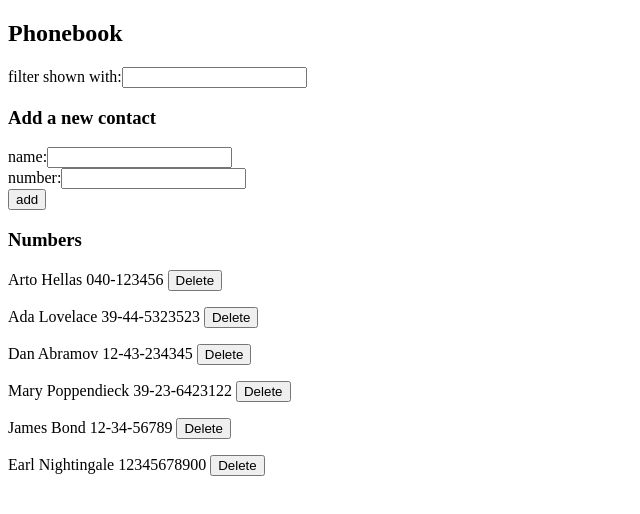
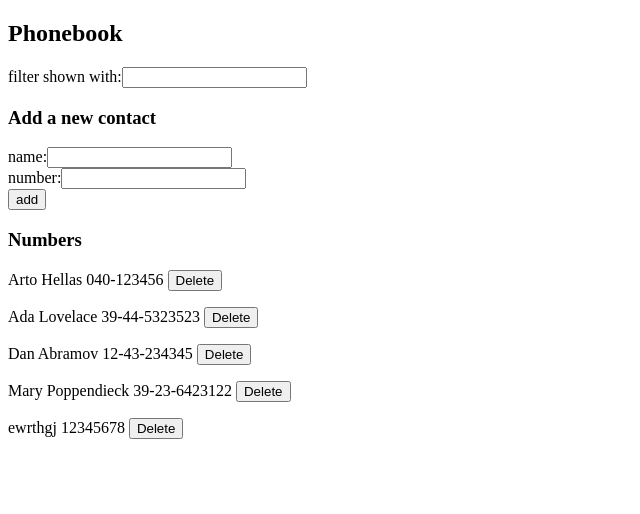
Before and after one commit to KwesitheDev/fullstackopen-mooc.fi, a React (Vite) app in the folder part2/Phonebook/: page / in a window 1280 px wide. Shown: the top 514 px of the page, without its empty margins (0-640 px from the left). Built offline with nearby package versions, Linux system fonts and the light colour scheme; data requests are answered from the project's data file.

Commit message:
Step 9 completed

```diff
--- a/part2/Phonebook/db.json
+++ b/part2/Phonebook/db.json
@@ -21,14 +21,9 @@
       "id": "4"
     },
     {
-      "id": 5,
-      "name": "James Bond",
-      "number": "12-34-56789"
-    },
-    {
-      "id": 6,
-      "name": "Earl Nightingale",
-      "number": "12345678900"
+      "id": "5",
+      "name": "ewrthgj",
+      "number": "12345678"
     }
   ]
 }
--- a/part2/Phonebook/src/App.jsx
+++ b/part2/Phonebook/src/App.jsx
@@ -2,7 +2,7 @@ import { useState,useEffect } from 'react';
 import Filter from './components/Filter';
 import PersonForm from './components/PersonForm';
 import Persons from './components/Persons';
-//import axios from 'axios'
+import axios from 'axios'
 import phoneService from './services/phone'
 
 const App = () => {
@@ -52,7 +52,17 @@ const App = () => {
 
   //Delete Person
   const personToDelete = (id) => {
-      console.log(`THe person of id: ${id} is to be deleted`)
+    if (window.confirm(`Delete ${persons.find(person => person.id === id).name}?`)) {
+      axios.delete(`http://localhost:3001/persons/${id}`)
+        .then(() => {
+          console.log("Deleted Successfully")
+          setPersons(persons.filter(person => person.id !== id))
+        })
+      .catch(error=> console.log(error))
+    }
+    else{
+      console.log("Deletion cancelled")
+    }
   }
 
   //Handle Change
```
